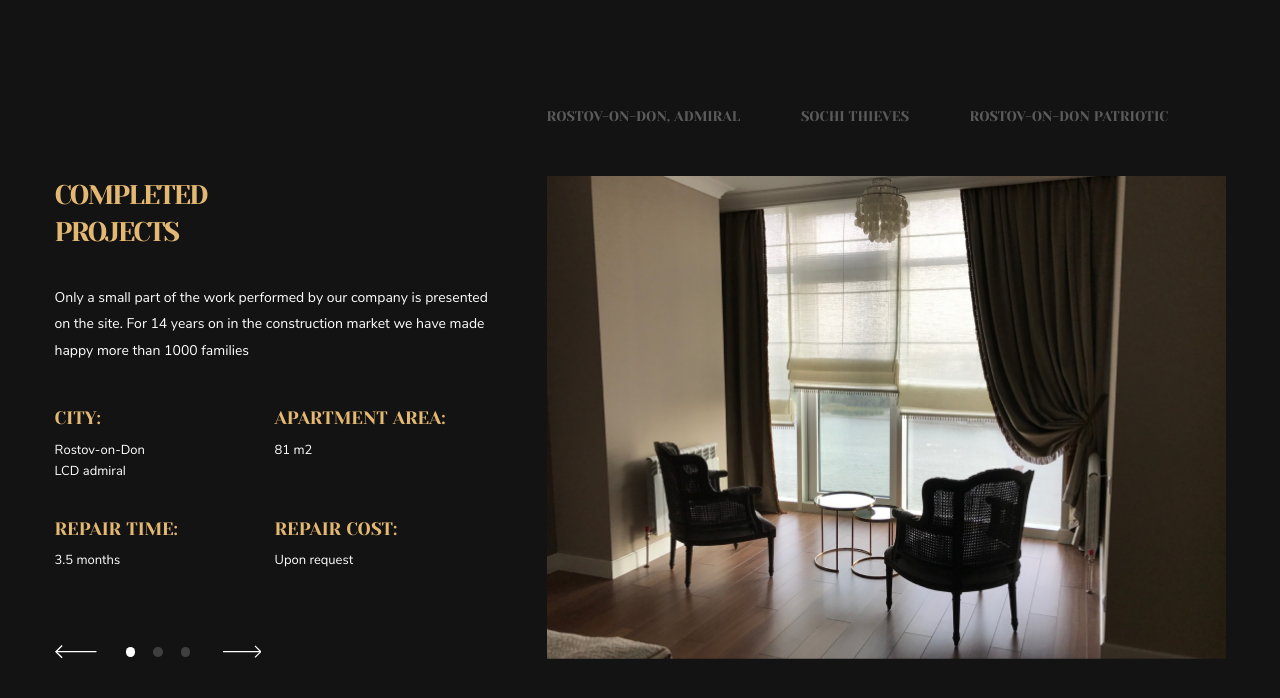
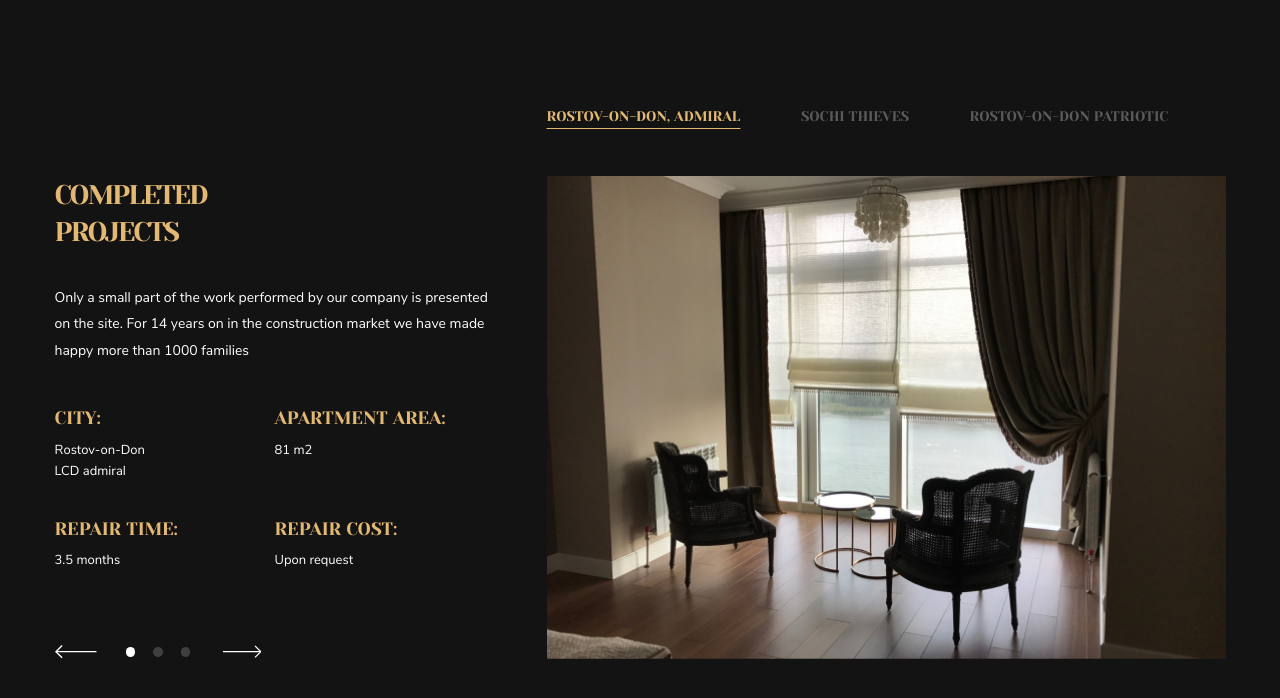
Before and after one commit to Lahmadju/slider, a plain HTML site: page index.html in a window 1280 px wide. Both pictures are taken after a click on the element 130 px from the left and 652 px from the top of the page. Drawn offline with Linux system fonts and the light colour scheme.

Commit message:
Готовая работа

```diff
--- a/index.html
+++ b/index.html
@@ -51,11 +51,7 @@
 
 			<div class="slider_figure">
 				<nav class="slider_nav">
-					<ul class="slider_nav-list">
-						<li><a class="slider_nav-list_link" href="">Rostov-on-Don, Admiral</a></li>
-						<li><a class="slider_nav-list_link" href="">Sochi Thieves</a></li>
-						<li><a class="slider_nav-list_link" href="">Rostov-on-Don Patriotic</a></li>
-					</ul>
+					<ul class="slider_nav-list"></ul>
 				</nav>
 
 				<div class="slider__images"></div>
--- a/index.js
+++ b/index.js
@@ -1,6 +1,7 @@
 let images = [
 	{
 		url: "images/image1.png",
+		title: "Rostov-on-Don, Admiral",
 		description: "Only a small part of the work performed by our company is presented on the site. For 14 years on in the construction market we have made happy more than 1000 families",
 		city: "Rostov-on-Don \n LCD admiral",
 		area: "81 m2",
@@ -10,6 +11,7 @@ let images = [
 
 	{
 		url: "images/image2.png",
+		title: "Sochi Thieves",
 		description: "Only a small part of the work performed by our company is presented on the site. For 14 years on in the construction market we have made happy more than 1000 families",
 		city: "Sochi \n Thieves",
 		area: "105 m2",
@@ -19,6 +21,7 @@ let images = [
 
 	{
 		url: "images/image3.png",
+		title: "Rostov-on-Don Patriotic",
 		description: "Only a small part of the work performed by our company is presented on the site. For 14 years on in the construction market we have made happy more than 1000 families",
 		city: "Rostov-on-Don \n Patriotic",
 		area: "93 m2",
@@ -39,6 +42,7 @@ function initSlider(options) {
 	let sliderArrows = document.querySelector(".slider__arrows");
 	let sliderDots = document.querySelector(".slider__dots");
 	let sliderTitles = document.querySelector(".slider_info-title");
+	let sliderNavTitle = document.querySelector(".slider_nav-list")
 
 	let sliderCategory = document.querySelectorAll(".slider__description");
 	let sliderCitys = document.querySelector(".slider_info-category-description-city");
@@ -90,10 +94,18 @@ function initSlider(options) {
 	function initDots() {
 		images.forEach((image, index) => {
 			let dot = `<div class="slider__dots-item n${index} ${index === 0? "active" : ""}" data-index="${index}"></div>`;
+			let navTitle = `<li><span class="slider_nav-list_link n${index} ${index === 0? "active" : ""}" data-index="${index}">${image.title}</span></li>`;
 			sliderDots.innerHTML += dot;
+			sliderNavTitle.innerHTML += navTitle;
 		});
 		sliderDots.querySelectorAll(".slider__dots-item").forEach(dot => {
 			dot.addEventListener("click", function() {
+				moveSlider(this.dataset.index);
+			})
+		})
+
+		sliderNavTitle.querySelectorAll(".slider_nav-list_link").forEach(navTitle => {
+			navTitle.addEventListener("click", function() {
 				moveSlider(this.dataset.index);
 			})
 		})
@@ -105,6 +117,8 @@ function initSlider(options) {
 		if (options.dots) {
 			sliderDots.querySelector(".active").classList.remove("active");
 			sliderDots.querySelector(".n" + num).classList.add("active");
+			sliderNavTitle.querySelector(".active").classList.remove("active");
+			sliderNavTitle.querySelector(".n" + num).classList.add("active");
 		}
 		if (options.description) changeTitle(num);
 		if (options.category) {
```
